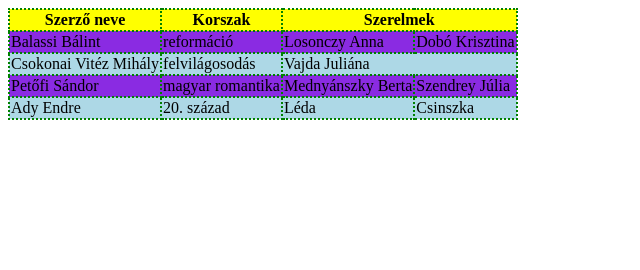
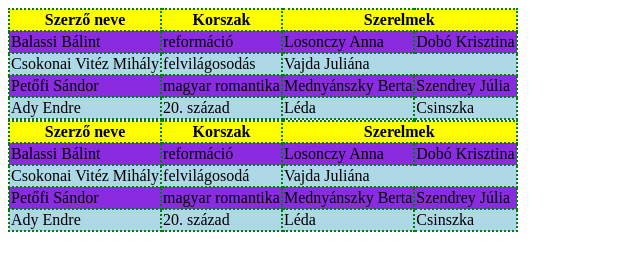
Before and after one commit to BrKristof/javascript_func, a plain HTML site: page table_col/index.html in a window 1280 px wide. Shown: the whole page, without its empty margins (0-640 px from the left). Drawn offline with Linux system fonts and the light colour scheme.

Commit message:
js table hf

```diff
--- a/table_col/index.html
+++ b/table_col/index.html
@@ -40,6 +40,7 @@
         </table>
 
 
-    <script src="./kitero.js"></script>
+    <!--<script src="./kitero.js"></script> -->
+    <script src="./index.js"></script>
 </body>
 </html>
--- /dev/null
+++ b/table_col/index.js
@@ -0,0 +1,85 @@
+const arr = [
+    {
+        name: 'Balassi Bálint',
+        time:'reformáció',
+        interest1:'Losonczy Anna',
+        interest2:'Dobó Krisztina',
+    },
+    {
+        name: 'Csokonai Vitéz Mihály',
+        time: 'felvilágosodá',
+        interest1: 'Vajda Juliána',
+    },
+    {
+        name: 'Petőfi Sándor',
+        time: 'magyar romantika',
+        interest1: 'Mednyánszky Berta',
+        interest2: 'Szendrey Júlia',
+    },
+    {
+        name: 'Ady Endre',
+        time: '20. század',
+        interest1: 'Léda',
+        interest2: 'Csinszka',
+    }
+
+]
+
+
+
+const table = document.createElement('table')
+
+document.body.appendChild(table)
+
+const thead = document.createElement('thead')
+table.appendChild(thead)
+
+const tr = document.createElement('tr')
+thead.appendChild(tr)
+
+const th1 = document.createElement('th')
+th1.innerText = 'Szerző neve'
+tr.appendChild(th1)
+
+const th2 = document.createElement('th')
+th2.innerText = 'Korszak'
+tr.appendChild(th2)
+
+const th3 = document.createElement('th')
+th3.innerText = 'Szerelmek'
+th3.colSpan = "2"
+tr.appendChild(th3)
+
+const tbody = document.createElement('tbody')
+table.appendChild(tbody)
+
+for (const a of arr){
+
+    const tr2 = document.createElement('tr')
+    tbody.appendChild(tr2)
+
+    const td1 = document.createElement('td')
+    td1.innerText = a.name
+    tr2.appendChild(td1)
+
+    const td2 = document.createElement('td')
+    td2.innerText = a.time
+    tr2.appendChild(td2)
+
+    const td3 = document.createElement('td')
+    td3.innerText = a.interest1
+    tr2.appendChild(td3)
+
+    if(a.interest2 != null){
+        const td4 = document.createElement('td')
+        td4.innerText = a.interest2
+        tr2.appendChild(td4)
+
+    }
+    else{
+        td3.colSpan = "2"
+    }
+
+
+
+}
```
